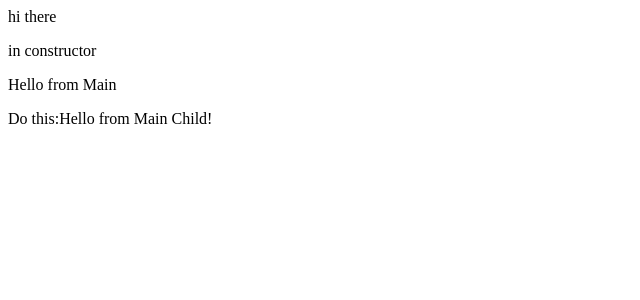
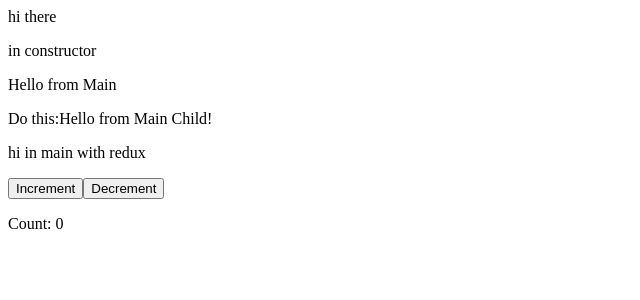
Before and after one commit to AdilKhn/hello-react, a React (Create React App) app: page / in a window 1280 px wide. Shown: the top 300 px of the page, without its empty margins (0-640 px from the left). Built offline with nearby package versions, Linux system fonts and the light colour scheme.

Commit message:
simplest redux implementation

```diff
--- a/package.json
+++ b/package.json
@@ -22,7 +22,9 @@
   "dependencies": {
     "node-rest-client": "^2.0.1",
     "react": "^15.4.1",
-    "react-dom": "^15.4.1"
+    "react-dom": "^15.4.1",
+    "react-redux": "^5.0.6",
+    "redux": "^3.7.2"
   },
   "scripts": {
     "start": "react-scripts start",
--- /dev/null
+++ b/src/components/MainWithRedux.js
@@ -0,0 +1,44 @@
+import React, { Component } from 'react';
+import {createStore} from 'redux';
+
+export default class MainWithRedux extends Component{
+
+  constructor(props){
+    super(props);
+
+    function counter(state=0, action){
+      switch(action.type){
+        case 'INCREMENT':
+          return state + 1
+        case 'DECREMENT':
+          return state - 1
+        defaut:
+          return state
+      }
+    }
+    this.state={count: 0};
+    let store = createStore(counter);
+    this.rstore = store;
+    this.rstore.subscribe(() =>{
+      this.setState({count:this.rstore.getState() });
+    })
+  }
+
+  doPlus(){
+    this.rstore.dispatch({type: 'INCREMENT'});
+  }
+
+  doMinus(){
+    this.rstore.dispatch({type: 'DECREMENT'});
+  }
+  render() {
+    return(
+      <div>
+        <p>hi in main with redux</p>
+        <button onClick={this.doPlus.bind(this)}>Increment</button>
+        <button onClick={this.doMinus.bind(this)} >Decrement</button>
+        <p>Count: {this.state.count}</p>
+      </div>
+    )
+  }
+}
--- a/src/index.js
+++ b/src/index.js
@@ -1,11 +1,13 @@
 import React from 'react';
 import ReactDOM from 'react-dom';
 import Main from './components/Main.js';
+import MainWithRedux from './components/MainWithRedux.js';
 
 
 ReactDOM.render(
   <div>
     <Main myname={'homer'}/>
+    <MainWithRedux />
   </div>,
   document.getElementById('root')
 
```
Also changed, not shown: 2 other files (tests, documents, lock files or other folders).
